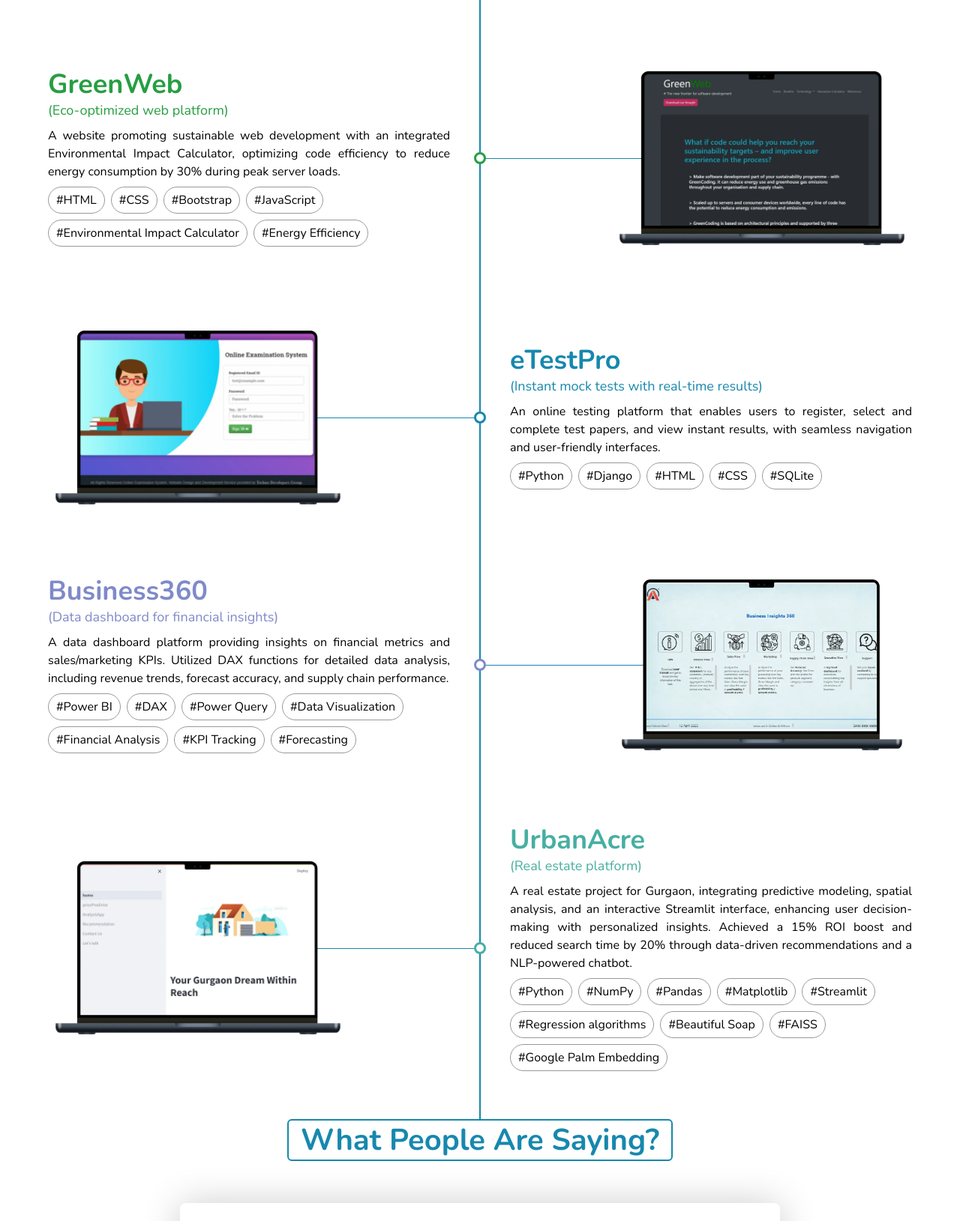
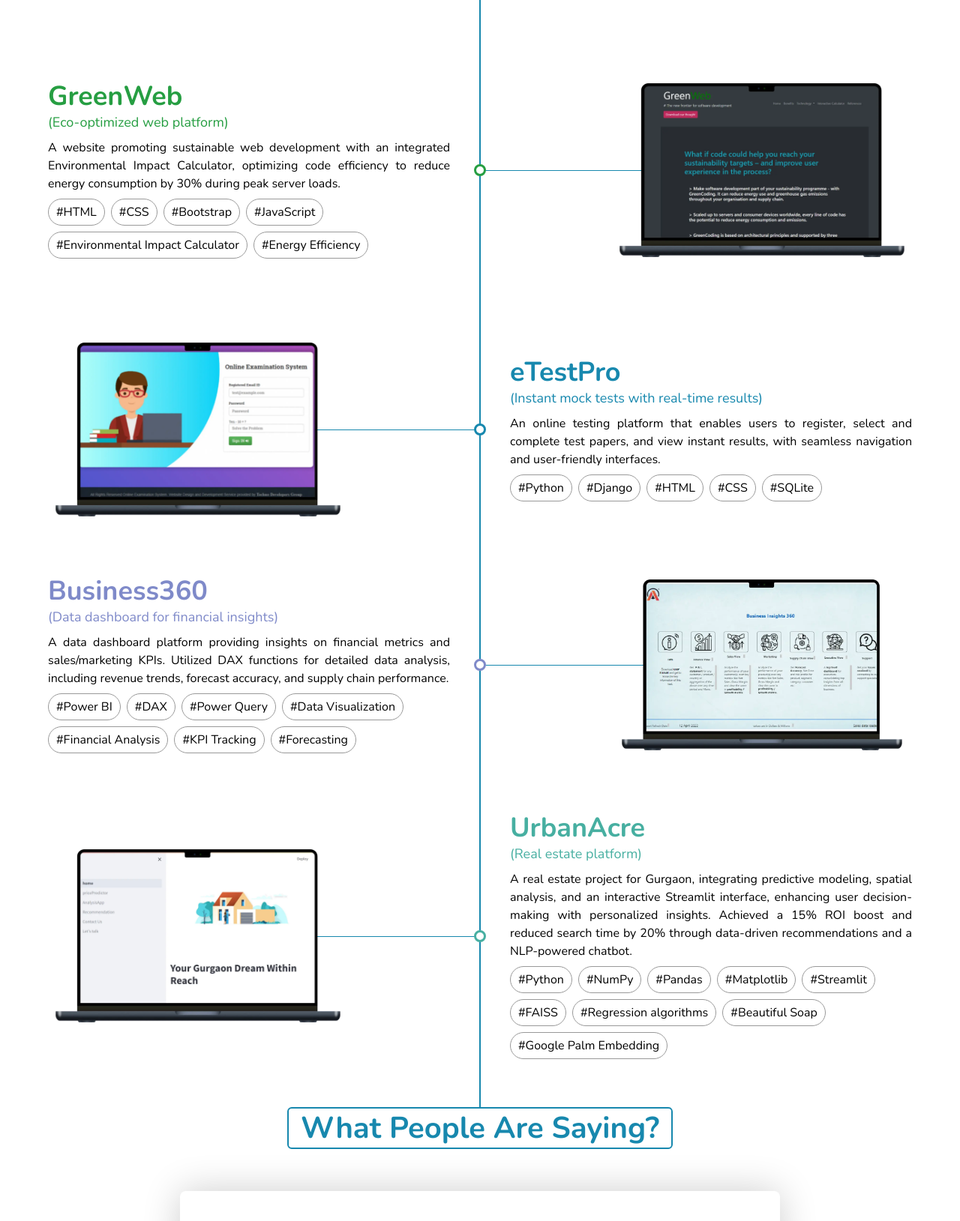
Before and after one commit to Subhashis-99/MyPortfolio, a website: page index.html in a window 1280 px wide. Shown: the part 1301-2930 px from the top of the page at 75% size. Drawn offline with nearby package versions, Linux system fonts and the light colour scheme; animation ran at ten frames a second; a script that the page names is missing.

```diff
--- a/index.html
+++ b/index.html
@@ -371,7 +371,7 @@
       </section>
       <!-- project section -->
       <section
-        class="max-w-screen-xl mx-auto bg-white px-12 md:px-16 relative pb-8 sm:pb-16 dark:bg-[#111]"
+        class="max-w-screen-xl mx-auto bg-white px-5 md:px-16 relative pb-8 sm:pb-16 dark:bg-[#111]"
       >
         <h2
           class="text-3xl sm:text-[40px] bg-white dark:bg-[#111] relative z-10 font-bold px-4 py-3 w-max mx-auto text-center text-[#1788ae] border-b-2 border-l-2 border-r-2 border-[#1788ae] rounded-bl-lg rounded-br-lg mt-14 dark:border-l-0 dark:border-r-0 dark:rounded-none"
@@ -496,7 +496,7 @@
         </div>
         <!-- GreenWeb -->
         <div
-          class="flex flex-col sm:flex-row gap-4 mt-12 sm:gap-[80px] items-center sm:mt-24 relative"
+          class="flex flex-col sm:flex-row gap-4 mt-12 sm:gap-[80px] items-center sm:mt-28 relative"
         >
           <div class="order-2 sm:order-1 w-full">
             <h3 class="text-[#269e42] font-bold text-2xl md:text-4xl">
@@ -682,7 +682,7 @@
         </div>
         <!-- Business360 -->
         <div
-          class="flex flex-col sm:flex-row gap-4 mt-12 sm:gap-[80px] items-center sm:mt-24 relative"
+          class="flex flex-col sm:flex-row gap-4 mt-12 sm:gap-[80px] items-center sm:mt-20 relative"
         >
           <div class="order-2 sm:order-1 w-full">
             <h3 class="text-[#7f8ac9] font-bold text-2xl md:text-4xl">
@@ -783,7 +783,7 @@
         </div>
         <!-- urban acre  -->
         <div
-          class="flex flex-col sm:flex-row gap-4 mt-12 sm:gap-[80px] items-center sm:mt-24 relative"
+          class="flex flex-col sm:flex-row gap-4 mt-12 sm:gap-[80px] items-center sm:mt-20 relative"
         >
           <div
             class="h-[1px] left-1/4 right-1/2 bg-[#1788ae] absolute top-1/2 hidden sm:block"
@@ -874,19 +874,21 @@
               <li
                 class="border rounded-[50px] border-[#999] px-[10px] py-[5px] text-sm md:text-base"
               >
+                #FAISS
+              </li>
+              <li
+                class="border rounded-[50px] border-[#999] px-[10px] py-[5px] text-sm md:text-base"
+              >
                 #Regression algorithms
               </li>
+
 
               <li
                 class="border rounded-[50px] border-[#999] px-[10px] py-[5px] text-sm md:text-base"
               >
                 #Beautiful Soap
               </li>
-              <li
-                class="border rounded-[50px] border-[#999] px-[10px] py-[5px] text-sm md:text-base"
-              >
-                #FAISS
-              </li>
+
               <li
                 class="border rounded-[50px] border-[#999] px-[10px] py-[5px] text-sm md:text-base"
               >
```
Also changed, not shown: output.css, 1 other file.
